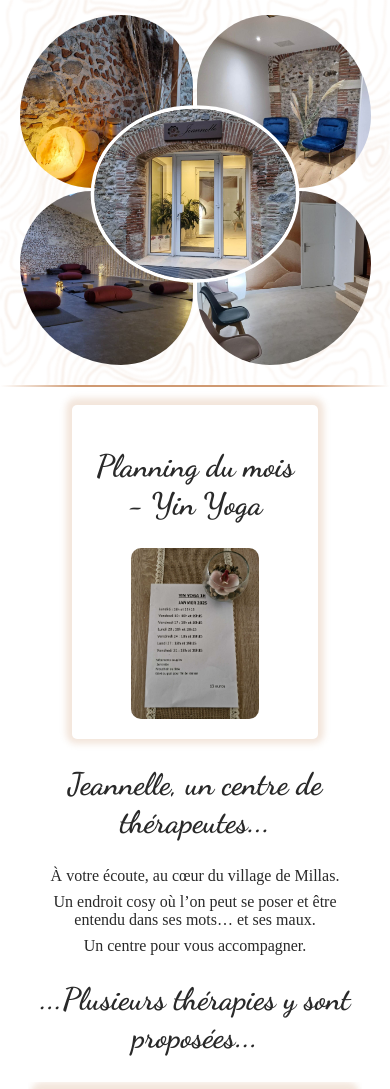
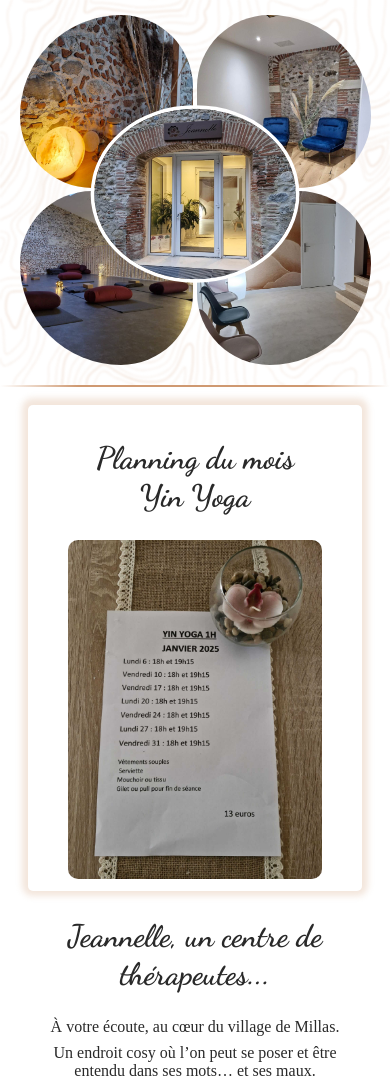
Before and after one commit to Nifrael/jeannelle-1, a PHP site: page / in a window 390 px wide. Shown: the part 84-1173 px from the top of the page. Run offline with PHP 8.4, Linux system fonts and the light colour scheme; some libraries are stand-ins or nearby versions; some web fonts are replaced.

Commit message:
Version mobile - planning

```diff
--- a/accueil.html
+++ b/accueil.html
@@ -63,7 +63,7 @@
 
     <section class="limited-container">
       <div class="main-title planning-container">
-        <h1>Planning du mois - Yin Yoga</h1>
+        <h1>Planning du mois <br> Yin Yoga</h1>
         <img src="assets/images/Planning.jpg" alt="Planning du mois">
       </div>
       <div class="text-container main-title">
--- a/assets/css/accueil.css
+++ b/assets/css/accueil.css
@@ -490,6 +490,15 @@
     right: -300px;
   }
 
+  .planning-container {
+    width: 95%;
+    padding: 0.5rem;
+  }
+
+  .planning-container img {
+    width: 80%;
+  }
+
   .swiper {
     width: 95%;
   }
```
